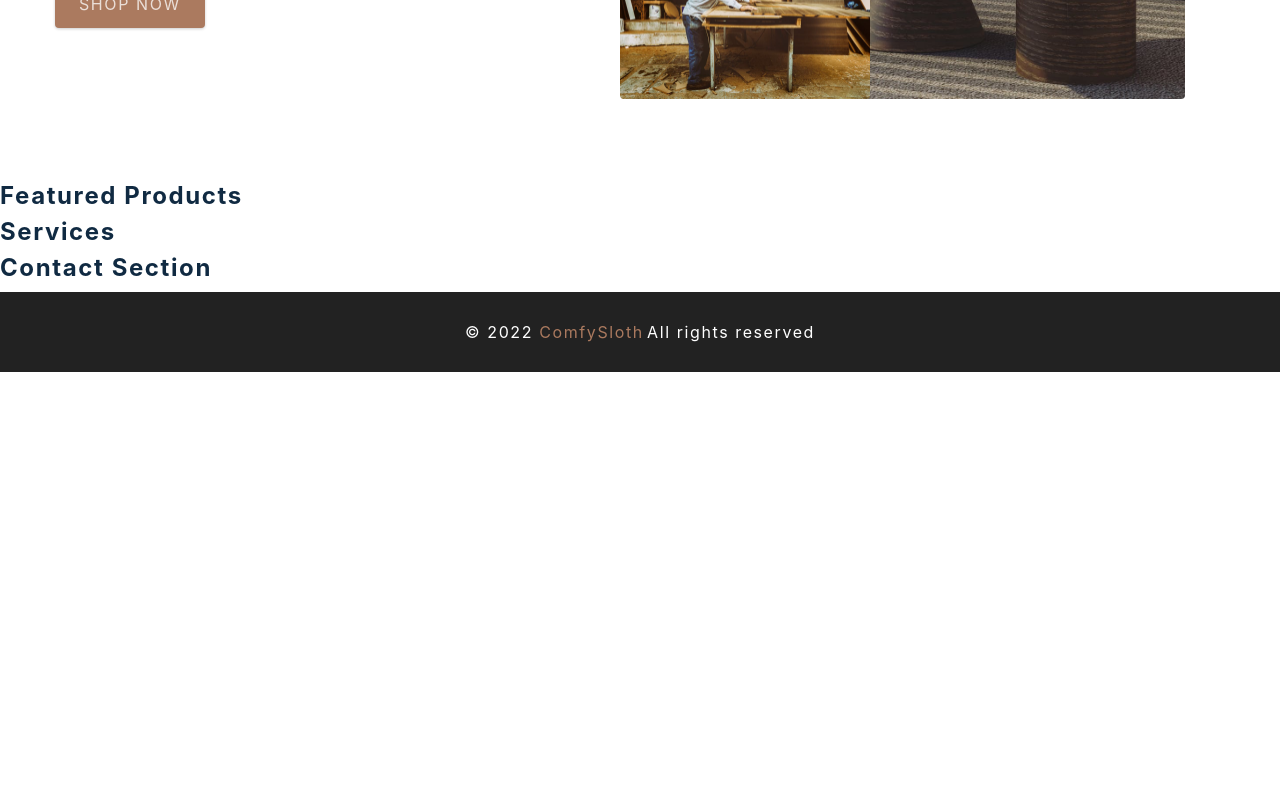
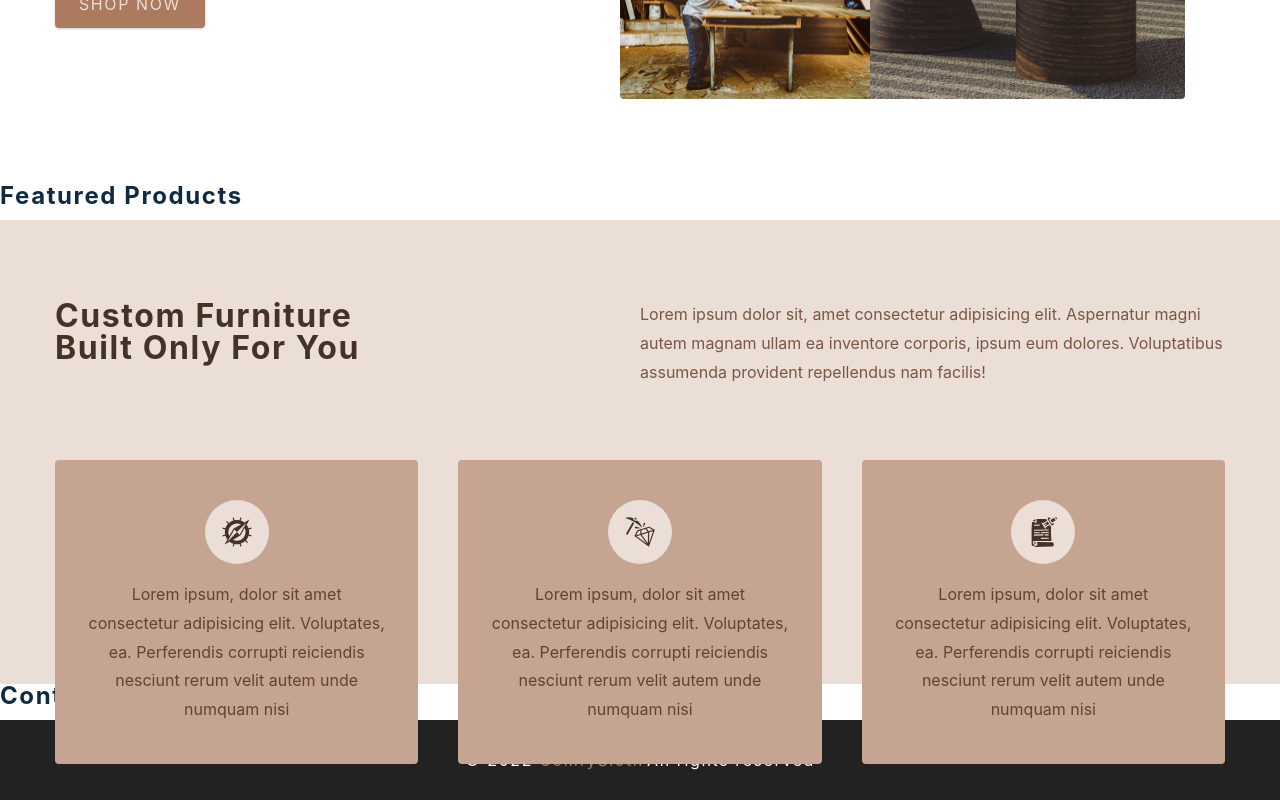
Before and after one commit to vanminhle/ComfySloth_ReactCourse, a React (Create React App) app: page / in a window 1280 px wide. Shown: the part 616-1416 px from the top of the page. Before the commit the page ends 988 px from the top, so only its background shows below. Built offline with nearby package versions, Linux system fonts and the light colour scheme; the HTML template or start-up script is replaced by a standard one.

Commit message:
18 - Home Page - Services

```diff
--- a/src/components/Services.js
+++ b/src/components/Services.js
@@ -1,10 +1,37 @@
-import React from 'react'
-import styled from 'styled-components'
-import { services } from '../utils/constants'
+import React from "react";
+import styled from "styled-components";
+import { services } from "../utils/constants";
 
 const Services = () => {
-  return <h4>services </h4>
-}
+  return (
+    <Wrapper>
+      <div className="section-center">
+        <article className="header">
+          <h3>
+            custom furniture <br />
+            built only for you
+          </h3>
+          <p>
+            Lorem ipsum dolor sit, amet consectetur adipisicing elit. Aspernatur
+            magni autem magnam ullam ea inventore corporis, ipsum eum dolores.
+            Voluptatibus assumenda provident repellendus nam facilis!
+          </p>
+        </article>
+        <div className="services-center">
+          {services.map((service) => {
+            const { id, icon, title, text } = service;
+            return (
+              <article className="service" key={id}>
+                <span className="icon">{icon}</span>
+                <p>{text}</p>
+              </article>
+            );
+          })}
+        </div>
+      </div>
+    </Wrapper>
+  );
+};
 
 const Wrapper = styled.section`
   h3,
@@ -68,5 +95,5 @@
       transform: translateY(5rem);
     }
   }
-`
-export default Services
+`;
+export default Services;
```
